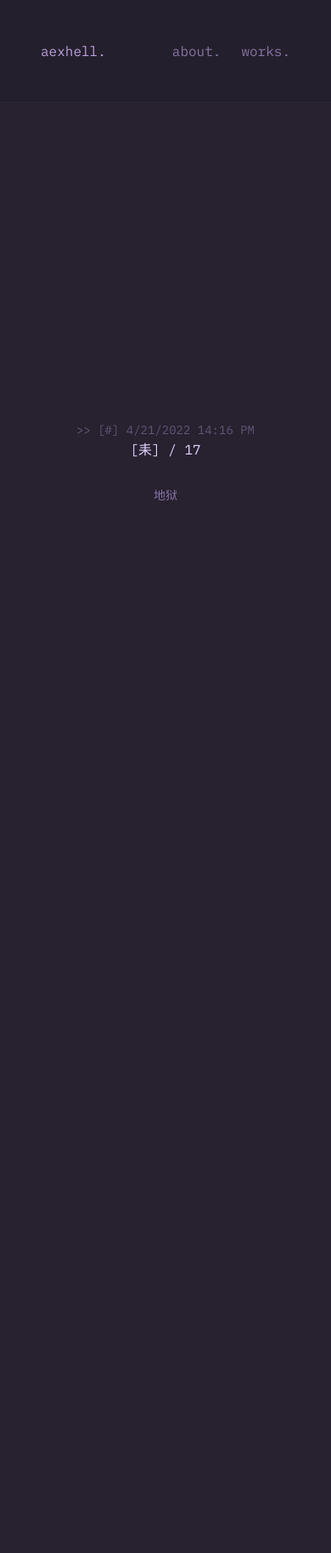
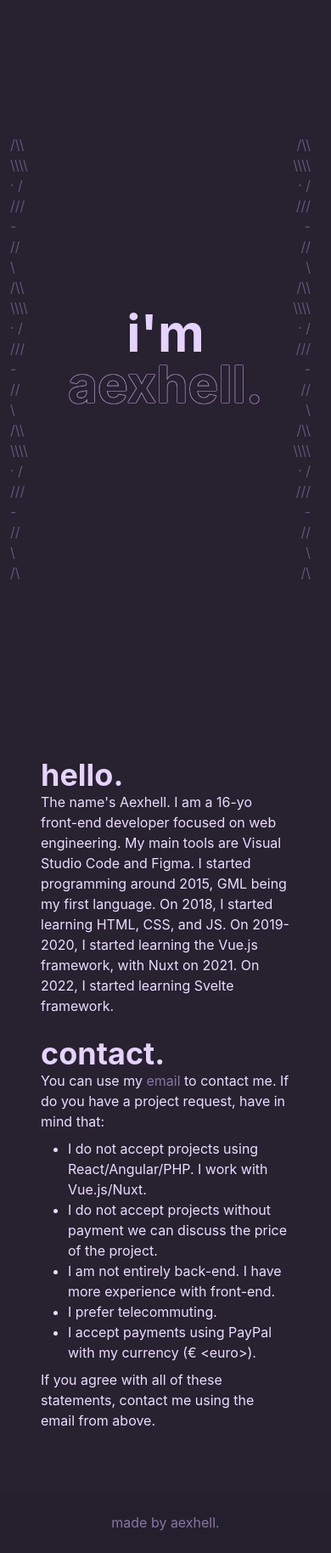
Before and after one commit to CryptoSuperStar/nuxt-portfolio, a Nuxt app: page / in a window 390 px wide. Shown: the whole page at 85% size. Before the commit the page ends 965 px from the top, so only its background shows below. Built offline with nearby package versions, Linux system fonts and the light colour scheme.

Commit message:
repo: start Lunar UI integration

```diff
--- a/assets/global.css
+++ b/assets/global.css
@@ -4,28 +4,6 @@
 
 body {
    @apply bg-midnight-150 text-white w-screen h-screen overflow-x-hidden
-}
-
-span.waveAnim {
-   animation: waveEffect infinite normal 1s;
-   animation-timing-function: steps(1, end)
-}
-
-@keyframes waveEffect {
-   0% {
-      opacity: 0
-   }
-   50% {
-      opacity: 1
-   }
-}
-
-div.axhl__console-details {
-   text-shadow: 0px 0px 10px currentColor
-}
-
-#015__topbar {
-   border-bottom: 1px solid white
 }
 
 a {
@@ -47,3 +25,9 @@ a:hover {
 .axhl__work-container:last-child {
    border: none
 }
+
+#__title-stroke {
+   @apply text-midnight-150;
+   -webkit-font-smoothing: antialiased;
+   text-shadow: #caa4e0 0px 0px 1px, #caa4e0 0px 0px 1px, #caa4e0 0px 0px 1px, #caa4e0 0px 0px 1px, #caa4e0 0px 0px 1px, #caa4e0 0px 0px 1px, #caa4e0 0px 0px 1px;
+}
--- a/components/Footer.vue
+++ b/components/Footer.vue
@@ -1,7 +1,7 @@
 <template>
-  <div id="axhl__footer" class="absolute bg-midnight-100 flex flex-row justify-between p-6 w-full">
-    <h1 class="text-midnight-600">
-      made by aexhell
+  <div id="axhl__footer" class="absolute bottom-15 bg-midnight-100 flex flex-row md:justify-between justify-center p-6 w-full">
+    <h1 class="text-midnight-500">
+      made by <a href="https://github.com/aexhell">aexhell</a>.
     </h1>
   </div>
 </template>
--- a/components/Topbar.vue
+++ b/components/Topbar.vue
@@ -1,5 +1,5 @@
 <template>
-  <div id="axhl__topbar" class="lg:fixed border-b border-midnight-200 bg-midnight-100 flex flex-row justify-between p-12 w-full">
+  <div id="axhl__topbar" class="fixed border-b border-midnight-200 bg-midnight-100 flex flex-row justify-between p-12 w-full">
     <div class="axhl__topbar-left">
       <nuxt-link to="/" class="text-midnight-600">
         aexhell.
--- a/layouts/default.vue
+++ b/layouts/default.vue
@@ -1,7 +1,7 @@
 <template>
   <div id="axhl__mount">
-    <Topbar />
     <Nuxt />
+    <Footer />
   </div>
 </template>
 
--- a/nuxt.config.js
+++ b/nuxt.config.js
@@ -12,6 +12,7 @@ export default {
       { name: 'viewport', content: 'width=device-width, initial-scale=1' },
       { hid: 'description', name: 'description', content: 'aexhell. front-end developer. reach for the moon.' },
       { name: 'og:site_name', content: 'aexhell.' },
+      { name: 'og:title', content: 'lunar.' },
       { property: 'og:description', content: 'aexhell. front-end developer. reach for the moon.' },
       { name: 'format-detection', content: 'telephone=no' }
     ],
--- a/pages/about.vue
+++ /dev/null
@@ -1,27 +0,0 @@
-<template>
-  <div id="axhl__about" class="flex w-screen h-screen flex-row justify-center items-center">
-    <article class="md:pl-48 md:pr-48 pl-8 pr-8">
-      <h1 class="text-2xl text-midnight-700">
-        hello.
-      </h1>
-      <p class="text-midnight-1000">
-        the name's aexhell. i am a web developer and graphic designer (wip).
-        i currently live on Spain and i am 16-yo. currently searching for projects...
-      </p>
-      <p class="mt-4 mb-6 text-midnight-1000">
-        i started programming around 2015, GML being my first language. on 2018, i started
-        learning HTML, CSS, and JS. On 2019-2020, i started learning the Vue.js framework, with Nuxt
-        on 2021. on 2022, i started learning Svelte framework.
-      </p>
-      <nuxt-link to="/works" class="text-midnight-700">
-        wanna see my works?
-      </nuxt-link>
-    </article>
-  </div>
-</template>
-
-<script lang="ts">
-export default {
-  name: 'AboutPage'
-}
-</script>
--- a/pages/index.vue
+++ b/pages/index.vue
@@ -1,19 +1,41 @@
 <template>
-  <div id="axhl__home" class="flex w-screen h-screen flex-row justify-center items-center">
-    <div class="axhl__post-container flex flex-col justify-center items-center">
-      <div class="axhl__post-details">
-        <span class="text-midnight-400 text-sm">>> [#] {{ date.getMonth() }}/{{ date.getDate() }}/{{ date.getFullYear() }} {{ date.getHours() }}:{{ date.getMinutes() < 10 ? `0${date.getMinutes()}` : date.getMinutes() }} {{ date.getHours() >= 12 ? 'PM' : 'AM' }}</span>
+  <div id="axhl__home" class="flex w-full h-full flex-col justify-center items-center">
+    <div class="relative w-screen h-screen flex flex-col justify-center items-center">
+      <span class="md:hidden block select-none absolute w-min left-3 text-left text-midnight-400">/\\ \\\\ · / /// - // \ /\\ \\\\ · / /// - // \ /\\ \\\\ · / /// - // \ /\</span>
+      <h1 class="text-6xl font-bold text-midnight-900">
+        i'm
+      </h1>
+      <h1 id="__title-stroke" class="text-6xl font-bold text-midnight-900">
+        aexhell.
+      </h1>
+      <span class="md:hidden block select-none absolute w-min right-6 text-right text-midnight-400">/\\ \\\\ · / /// - // \ /\\ \\\\ · / /// - // \ /\\ \\\\ · / /// - // \ /\</span>
+    </div>
+    <div class="flex p-12 flex-col w-full">
+      <div class="__axhl-container">
+        <h1 class="md:text-3xl text-4xl font-bold text-midnight-900">
+          hello.
+        </h1>
+        <p class="mb-6 text-midnight-1000 text-base md:text-md">
+          The name's Aexhell. I am a 16-yo front-end developer focused on web engineering.
+          My main tools are Visual Studio Code and Figma. I started programming around 2015, GML being my first language. On 2018, I started learning HTML, CSS, and JS. On 2019-2020, I started learning the Vue.js framework, with Nuxt on 2021. On 2022, I started learning Svelte framework.
+        </p>
       </div>
-      <p v-if="showMsg" class="text-midnight-900 text-center">
-        [耒] / {{ messages[phrase ? phrase : Math.floor(Math.random() * messages.length)] }}
-      </p>
-      <p v-else class="text-midnight-900">
-        [耒]
-      </p>
-      <div class="axhl__social mt-8 text-midnight-500 text-sm">
-        <a href="https://github.com/aexhell">
-          地狱
-        </a>
+      <div class="__axhl-container">
+        <h1 class="md:text-3xl text-4xl font-bold text-midnight-900">
+          contact.
+        </h1>
+        <p class="mb-6 text-midnight-1000 text-base md:text-md">
+          You can use my <a href="mailto:aexhell@gmail.com">email</a> to contact me.
+          If do you have a project request, have in mind that:
+          <ul class="ml-8 list-disc my-2">
+            <li>I do not accept projects using React/Angular/PHP. I work with Vue.js/Nuxt.</li>
+            <li>I do not accept projects without payment we can discuss the price of the project.</li>
+            <li>I am not entirely back-end. I have more experience with front-end.</li>
+            <li>I prefer telecommuting.</li>
+            <li>I accept payments using PayPal with my currency (€ &lt;euro&gt;).</li>
+          </ul>
+          If you agree with all of these statements, contact me using the email from above.
+        </p>
       </div>
     </div>
   </div>
@@ -21,46 +43,6 @@
 
 <script>
 export default {
-  name: 'IndexPage',
-  data () {
-    return {
-      date: new Date(),
-      phrase: null,
-      showMsg: false,
-      messages: [
-        'for a better day. for a broken sky.',
-        'reach for the moon.',
-        'come back home.',
-        'carve your name into those shining stars',
-        'one day, i had a garden. soon i won\'t have any garden.',
-        'sitting in the grass, watching my whole world reborn.',
-        'retribution.',
-        'do you remember being born?',
-        'apart but still together.',
-        'tell me, how does it feel to be betrayed by your own kin?',
-        'looking out for you.',
-        'sweet blossom~',
-        'maybe if i keep believing, my dreams will come to life.',
-        '17',
-        'happiness.toString() returns null to me.',
-        'find your shelter.',
-        'have you really found solace in the dark?',
-        'it\'s snowing out there.',
-        'congratulations! you found the secret phrase!',
-        'midnight is the answer.',
-        '0xz28.'
-      ]
-    }
-  },
-  mounted () {
-    // this.storeToken()
-    this.showMsg = true
-  },
-  methods: {
-    storeToken () {
-      const get = localStorage.getItem('phrase')
-      if (!get) { localStorage.setItem('phrase', Math.floor(Math.random() * this.messages.length)) } else { this.phrase = get }
-    }
-  }
+  name: 'IndexPage'
 }
 </script>
--- a/pages/works.vue
+++ /dev/null
@@ -1,43 +0,0 @@
-<template>
-  <div id="axhl__works" class="flex w-screen h-screen flex-row justify-center items-center">
-    <div class="axhl__container flex flex-col md:mt-1 mt-24">
-      <h1 class="text-2xl mb-4 text-midnight-700">
-        my works.
-      </h1>
-      <div class="axhl__works__container border border-midnight-300 flex lg:flex-row flex-col bg-midnight-200 rounded-md">
-        <div v-for="work in works" :key="work.code" class="axhl__work-container flex flex-col justify-center items-center p-12">
-          <h1 class="text-midnight-600" v-text="work.code + '.'" />
-          <p class="text-midnight-900 lowercase" v-text="work.position" />
-          <p class="text-midnight-900 lowercase" v-text="work.period" />
-        </div>
-      </div>
-    </div>
-  </div>
-</template>
-
-<script lang="ts">
-export default {
-  name: 'IndexPage',
-  data () {
-    return {
-      works: [
-        {
-          code: 'moon',
-          position: 'Senior Developer',
-          period: '2019 / 2021'
-        },
-        {
-          code: 'puroto',
-          position: 'Front-end Dev',
-          period: 'Aug. 2021 / Dec. 2021'
-        },
-        {
-          code: 'requiem',
-          position: 'Senior Developer',
-          period: 'May 2022 / currently'
-        }
-      ]
-    }
-  }
-}
-</script>
--- a/tailwind.config.js
+++ b/tailwind.config.js
@@ -1,21 +1,15 @@
-const colors = require('tailwindcss/colors')
-
 module.exports = {
   content: [],
   darkMode: false,
   theme: {
-    colors: {
-      black: colors.black,
-      violet: colors.violet,
-      gray: colors.gray,
-      indigo: colors.indigo
-    },
     extend: {
       spacing: {
         100: '32rem'
       },
       colors: {
         white: '#ffffff',
+        transparent: 'transparent',
+        currentColor: 'currentColor',
         midnight: {
           100: '#241F2C',
           150: '#272130',
@@ -27,11 +21,11 @@ module.exports = {
           700: '#C2AFDF',
           800: '#CCBEE1',
           900: '#E5D3FF',
-          1000: '#E6D5FF'
+          1000: '#EBDEFF'
         }
       },
       fontFamily: {
-        sans: ['"IBM Plex Mono"', 'Fira Code', 'sans-serif']
+        sans: ['"Inter"', 'Public Sans', 'sans-serif']
       }
     }
   },
--- a/tsconfig.json
+++ b/tsconfig.json
@@ -1,4 +1,7 @@
 {
+  "vueCompilerOptions": {
+    "experimentalDisableTemplateSupport": true
+  },
   "compilerOptions": {
     "target": "ES2018",
     "module": "ESNext",
```
